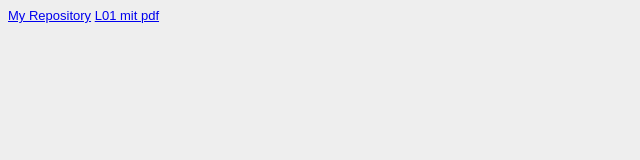
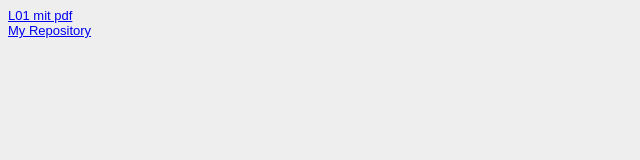
Before and after one commit to LauraKupferschmid/EIA_SOSE_23, a plain HTML site: page Steckbrief/steckbrief.htm in a window 1280 px wide. Shown: the whole page, without its empty margins (0-640 px from the left). Drawn offline with Linux system fonts and the light colour scheme.

Commit message:
Update steckbrief.htm

```diff
--- a/Steckbrief/steckbrief.htm
+++ b/Steckbrief/steckbrief.htm
@@ -14,8 +14,8 @@
 </head>
 
 <body>
+	<a href="https://laurakupferschmid.github.io/EIA_SOSE_23/L01_ZufallsGedicht/RandomPoem.html">L01 mit pdf</a> <br>
 	<a href="https://github.com/LauraKupferschmid/EIA_SOSE_23.git" target="_blank" >My Repository</a>
-	<a href="https://laurakupferschmid.github.io/EIA_SOSE_23/L01_ZufallsGedicht/RandomPoem.html">L01 mit pdf</a>
 	<!-- Hier die Links zu den gelösten Aufgaben einstellen, aktuelle oben, alte stehen lassen! Format: Aufgabenbezeichnung, Datum -->
 </body>
 
```
